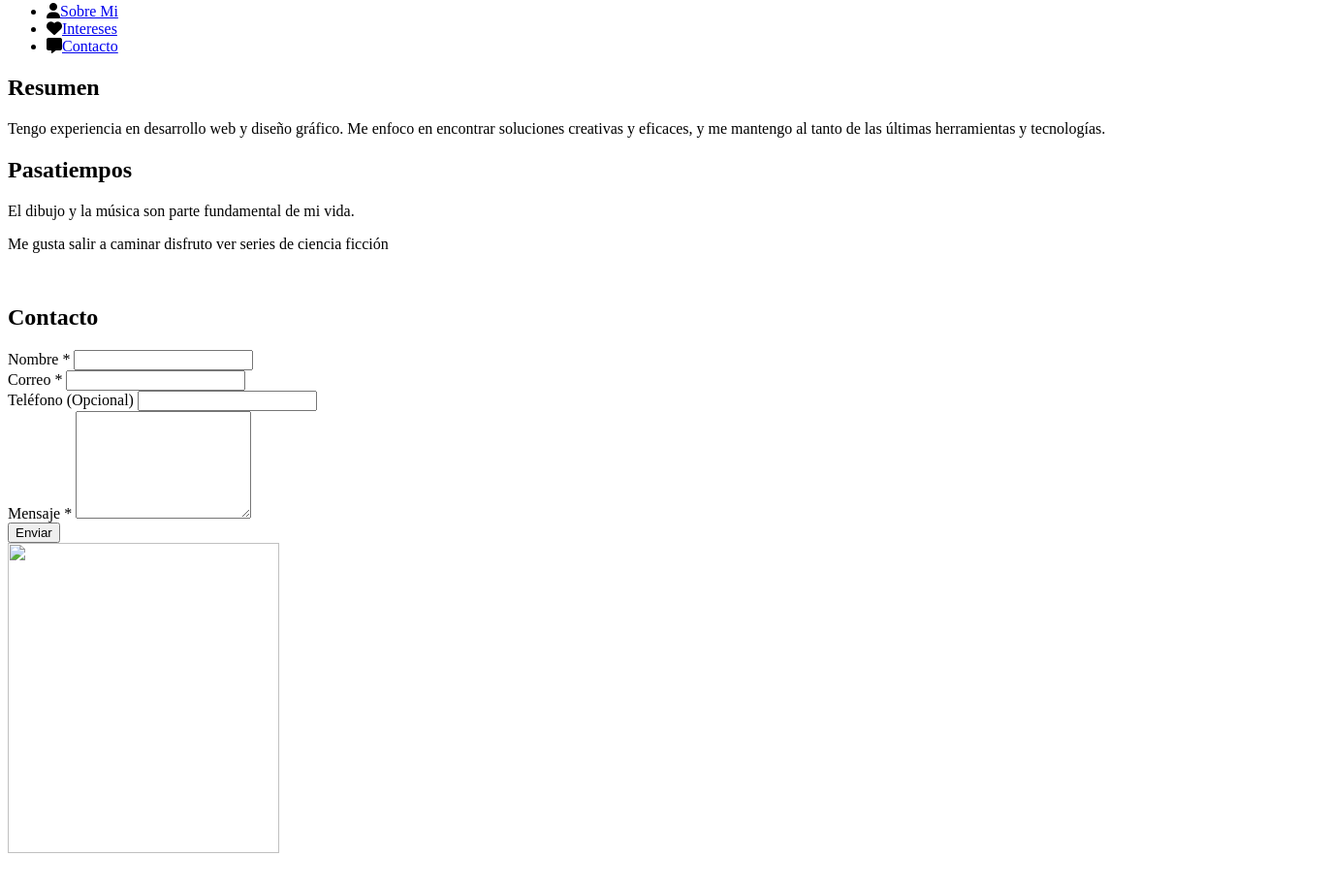
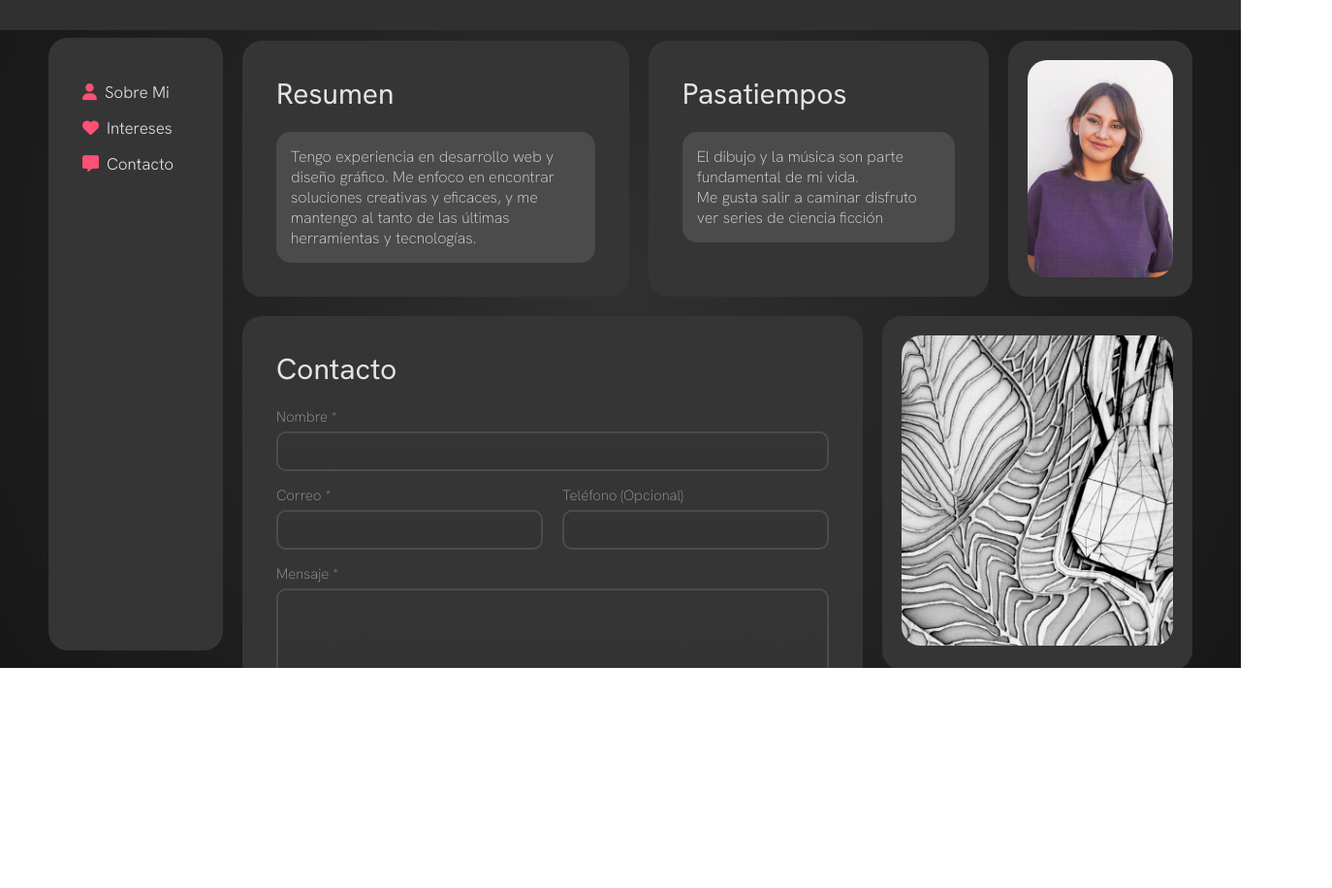
Before and after one commit to AnahiPeralta/ISDM---TP2, a plain HTML site: page index.html in a window 1280 px wide. Shown: the part 111-1027 px from the top of the page at 97% size, 1374 px wide, since content can reach past the window. After the commit the page ends 800 px from the top, so only its background shows below. Drawn offline with Linux system fonts and the light colour scheme; the site is published under a folder, as on GitHub Pages, so addresses that start at the root find nothing.

Commit message:
Modifique ruta de recursos

```diff
--- a/index.html
+++ b/index.html
@@ -4,9 +4,9 @@
     <meta charset="UTF-8">
     <meta http-equiv="X-UA-Compatible" content="IE=edge">
     <meta name="viewport" content="width=device-width, initial-scale=1.0">
-    <link rel="icon" href="/src/img/favicon.svg" type="image/svg+xml">
+    <link rel="icon" href="src/img/favicon.svg" type="image/svg+xml">
     <title>Anahí Peralta</title>
-    <link rel="stylesheet" href="/src/css/styles.css">
+    <link rel="stylesheet" href="src/css/styles.css">
     <script src="https://kit.fontawesome.com/c72ef81d5f.js" crossorigin="anonymous"></script>
     <link rel="preconnect" href="https://fonts.googleapis.com">
     <link rel="preconnect" href="https://fonts.gstatic.com" crossorigin>
@@ -54,7 +54,7 @@
                     </div>
                 </section>
                 <section class="contain img">
-                    <img src="/src/img/foto.png" alt="">
+                    <img src="src/img/foto.png" alt="">
                 </section>
             </div>
             <div class="contain-flex-section">
@@ -86,10 +86,10 @@
                 </section>
                 <section class="container-img">
                     <div class="contain images">
-                        <img src="/src/img/portada-1.jpg" alt="" width="280px" height="320px">
+                        <img src="src/img/portada-1.jpg" alt="" width="280px" height="320px">
                     </div>
                     <div class="contain images">
-                        <img src="/src/img/portada-2.jpg" alt="" width="280px">
+                        <img src="src/img/portada-2.jpg" alt="" width="280px">
                     </div>
                 </section>
             </div>
```
